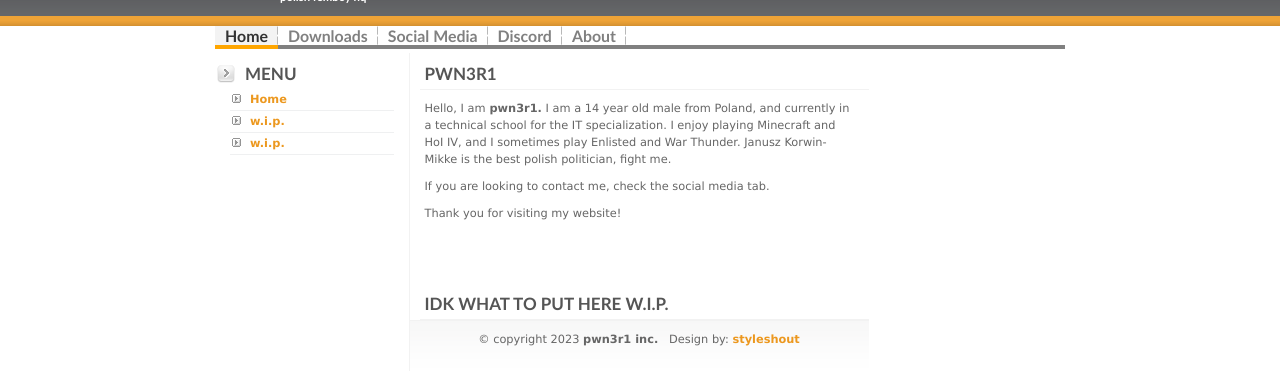
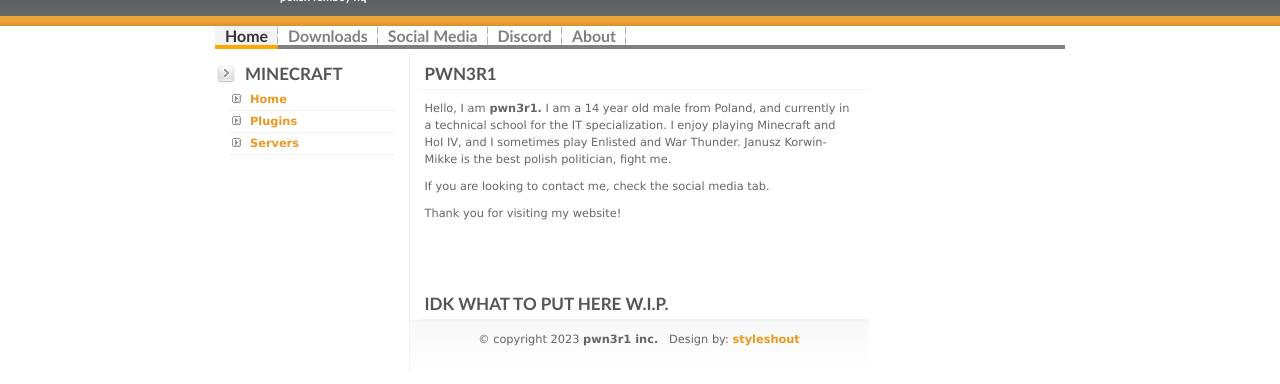
Before and after one commit to pwn3r1/pwn3r1.github.io, a plain HTML site: page index.html in a window 1280 px wide. Shown: the part 58-442 px from the top of the page. Drawn offline with Linux system fonts and the light colour scheme.

Commit message:
Update index.html

```diff
--- a/index.html
+++ b/index.html
@@ -31,11 +31,11 @@
   </div>
   <div id="content-wrap">
     <div id="sidebar">
-      <h1>Menu</h1>
+      <h1>Minecraft</h1>
       <ul class="sidemenu">
         <li><a href="index.html">Home</a></li>
-        <li><a href="#wip">w.i.p.</a></li>
-        <li><a href="#wip">w.i.p.</a></li>
+        <li><a href="/nav/plugins.html">Plugins</a></li>
+        <li><a href="/nav/servers.html">Servers</a></li>
       </ul>
     </div>
     <div id="main"> <a name="TemplateInfo"></a>
```
